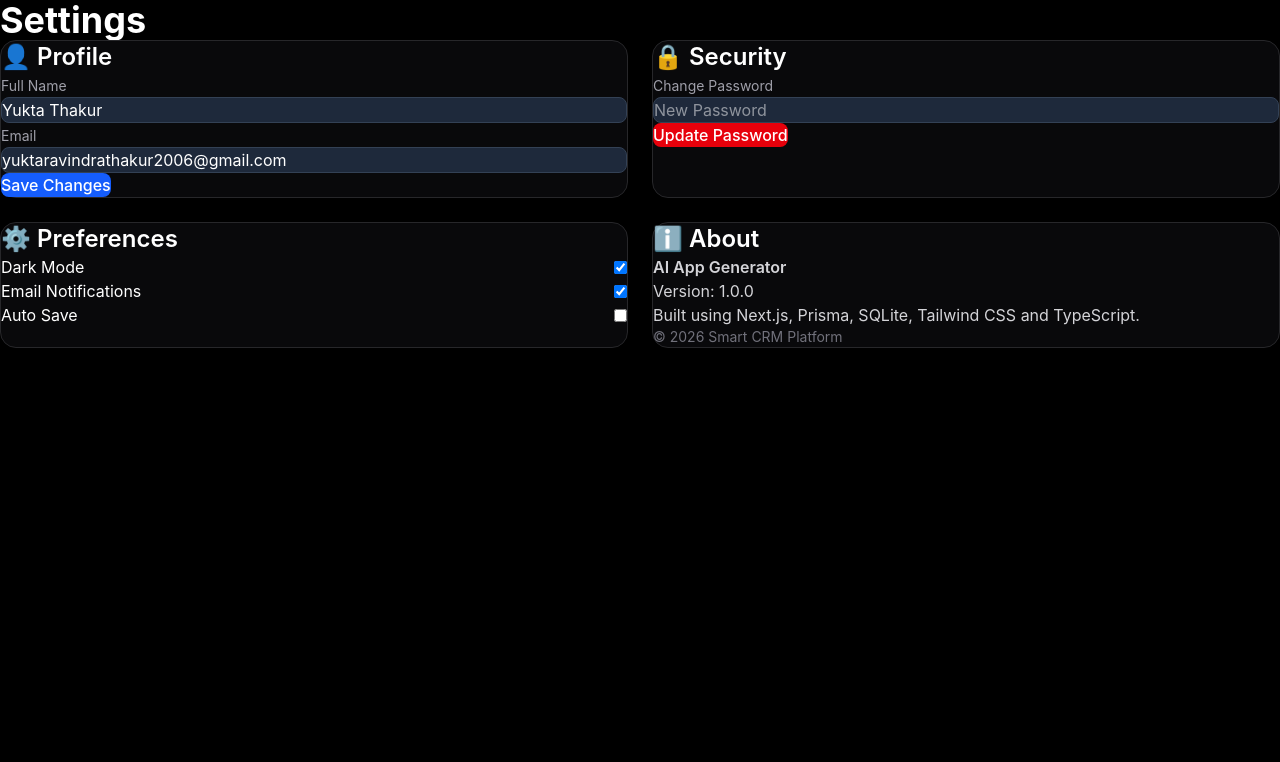
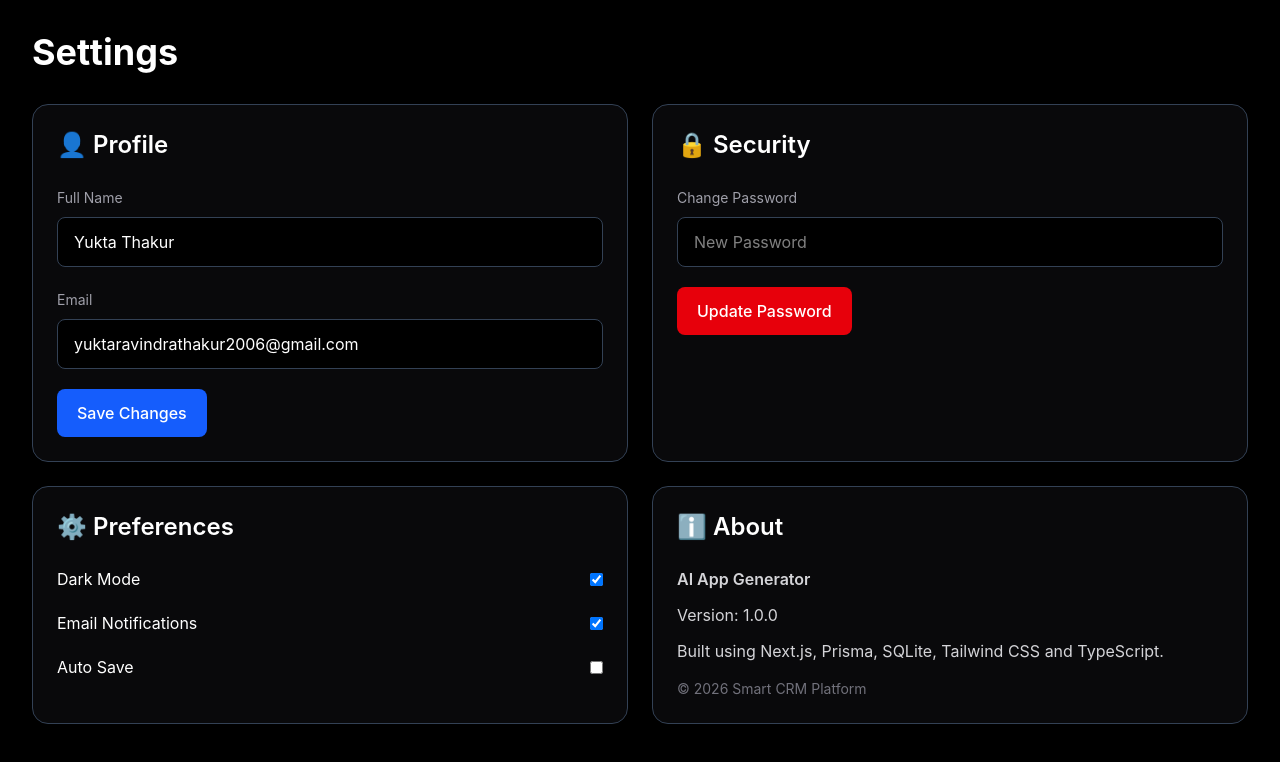
Before and after one commit to Yukta062006/AI-App-Generator, a Next.js app: page /settings in a window 1280 px wide. Shown: the top 762 px of the page. Built offline with nearby package versions, Linux system fonts and the light colour scheme.

Commit message:
Updated project files

```diff
--- a/src/app/globals.css
+++ b/src/app/globals.css
@@ -1,108 +1,70 @@
 @import "tailwindcss";
 
 :root {
-  --background: #020817;
+  --background: #0f172a;
   --foreground: #ffffff;
 
-  --card: #0f172a;
+  --card: #111827;
   --card-foreground: #ffffff;
 
-  --primary: #2563eb;
+  --popover: #111827;
+  --popover-foreground: #ffffff;
+
+  --primary: #3b82f6;
   --primary-foreground: #ffffff;
 
   --secondary: #1e293b;
   --secondary-foreground: #ffffff;
 
+  --muted: #1e293b;
+  --muted-foreground: #94a3b8;
+
+  --accent: #2563eb;
+  --accent-foreground: #ffffff;
+
+  --destructive: #ef4444;
+  --destructive-foreground: #ffffff;
+
   --border: #334155;
   --input: #1e293b;
+  --ring: #3b82f6;
 
-  --muted: #94a3b8;
-}
-
-* {
-  margin: 0;
-  padding: 0;
-  box-sizing: border-box;
-}
-
-html,
-body {
-  width: 100%;
-  min-height: 100%;
+  --radius: 0.75rem;
 }
 
 body {
-  background: var(--background);
+  background: linear-gradient(
+    135deg,
+    #020617 0%,
+    #0f172a 40%,
+    #111827 100%
+  );
   color: var(--foreground);
-  font-family: Inter, Arial, Helvetica, sans-serif;
-  -webkit-font-smoothing: antialiased;
+  min-height: 100vh;
+  font-family: Inter, sans-serif;
 }
 
 button {
-  cursor: pointer;
   transition: all 0.2s ease;
 }
 
 button:hover {
-  opacity: 0.9;
+  transform: translateY(-1px);
 }
 
-input,
-textarea,
-select {
-  outline: none;
-  border: 1px solid var(--border);
-  background: var(--input);
-  color: var(--foreground);
+.bg-card {
+  background-color: rgba(17, 24, 39, 0.9);
+  backdrop-filter: blur(10px);
 }
 
-a {
-  color: inherit;
-  text-decoration: none;
+.bg-primary {
+  background: linear-gradient(
+    135deg,
+    #2563eb,
+    #3b82f6
+  );
 }
 
-.card {
-  background: var(--card);
-  border: 1px solid var(--border);
-  border-radius: 12px;
+.border {
+  border-color: #334155 !important;
 }
-
-.sidebar {
-  background: #020617;
-  border-right: 1px solid var(--border);
-}
-
-.nav-active {
-  background: var(--primary);
-  color: white;
-}
-
-.table-container {
-  border: 1px solid var(--border);
-  border-radius: 12px;
-  overflow: hidden;
-}
-
-.table-container th {
-  background: #111827;
-  color: white;
-}
-
-.table-container td {
-  border-top: 1px solid var(--border);
-}
-
-.primary-btn {
-  background: var(--primary);
-  color: white;
-  border-radius: 8px;
-  padding: 10px 16px;
-}
-
-.secondary-btn {
-  background: transparent;
-  border: 1px solid var(--border);
-  color: white;
-  border-radius: 8px;
-  padding: 10px 16px;
-}
--- a/src/lib/engine/Renderer.tsx
+++ b/src/lib/engine/Renderer.tsx
@@ -184,10 +184,15 @@ function RendererContent({ appId, config }: DynamicRendererProps) {
   onClick={() => {
     window.location.href = "/settings";
   }}
-  className="flex items-center gap-3 px-4 py-2 rounded-lg hover:bg-zinc-800 transition"
+  className={cn(
+    "w-full flex items-center gap-3 px-3 py-2 rounded-lg text-sm font-medium transition-colors",
+    activeView === "settings"
+      ? "bg-primary text-primary-foreground shadow-md"
+      : "text-muted-foreground hover:bg-muted hover:text-foreground"
+  )}
 >
-  <span>⚙️</span>
-  <span>Settings</span>
+  <Settings className="h-4 w-4 shrink-0" />
+  {sidebarOpen && <span>Settings</span>}
 </button>
         </div>
       </aside>
```
Also changed, not shown: 1 other file (tests, documents, lock files or other folders).
